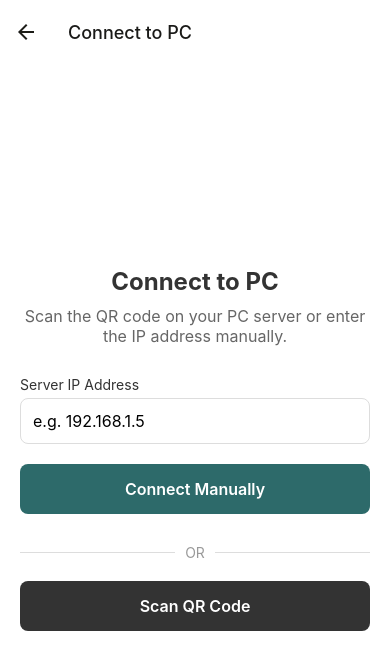
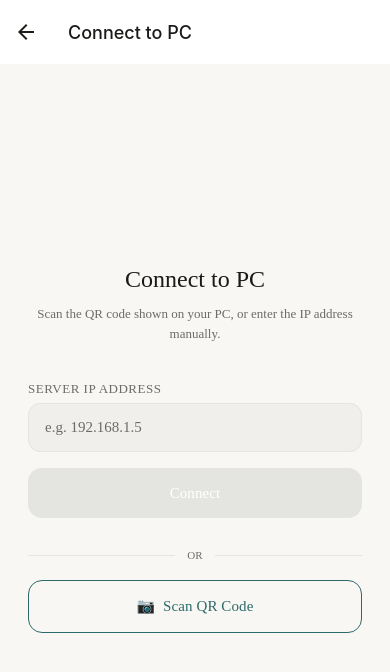
Before and after one commit to allegrafs066/Edusaku, a React Native app: screen /Connection in a window 390 px wide. Shown: the top 672 px of the page. Built offline with nearby package versions, Linux system fonts and the light colour scheme.

Commit message:
feat(fe): fix camera screen, align connection and upload screens to design system

```diff
--- a/src/screens/CameraScreen.tsx
+++ b/src/screens/CameraScreen.tsx
@@ -1,55 +1,81 @@
 import React, { useEffect } from 'react';
-import { StyleSheet, View, Text, TouchableOpacity, Image } from 'react-native';
+import { View, Text, StyleSheet, ActivityIndicator } from 'react-native';
 import { launchCamera } from 'react-native-image-picker';
 import { useNavigation } from '@react-navigation/native';
-import { LightColors } from '../theme/colors';
+import { useColors } from '../theme/colors';
+import { Typography } from '../theme/typography';
 
+// ─── Screen ───────────────────────────────────────────────────────────────────
+
+/**
+ * CameraScreen — immediately opens the native camera on mount.
+ * On success: navigates to UploadScreen with the captured imageUri.
+ * On cancel/error: goes back to the previous screen.
+ */
 const CameraScreen = () => {
   const navigation = useNavigation<any>();
+  const colors = useColors();
 
   const takePhoto = async () => {
+    try {
       const result = await launchCamera({
         mediaType: 'photo',
         quality: 0.8,
         saveToPhotos: false,
+        includeBase64: false,
       });
 
       if (result.didCancel) {
         navigation.goBack();
-    } else if (result.errorCode) {
-      console.error('Camera Error: ', result.errorMessage);
+        return;
+      }
+
+      if (result.errorCode) {
+        console.error('Camera error:', result.errorCode, result.errorMessage);
         navigation.goBack();
-    } else if (result.assets && result.assets.length > 0) {
+        return;
+      }
+
+      if (result.assets && result.assets.length > 0) {
         const asset = result.assets[0];
+        if (asset.uri) {
           navigation.navigate('Upload', { imageUri: asset.uri });
+        } else {
+          navigation.goBack();
+        }
+      }
+    } catch (error) {
+      console.error('Unexpected camera error:', error);
+      navigation.goBack();
     }
   };
 
   useEffect(() => {
     takePhoto();
+  // eslint-disable-next-line react-hooks/exhaustive-deps
   }, []);
 
   return (
-    <View style={styles.container}>
-      <ActivityIndicator size="large" color={LightColors.primary} />
-      <Text style={styles.text}>Opening Camera...</Text>
+    <View style={[styles.container, { backgroundColor: colors.background }]}>
+      <ActivityIndicator size="large" color={colors.primary} />
+      <Text style={[Typography.bodyMedium, styles.label, { color: colors.textSecondary }]}>
+        Opening camera…
+      </Text>
     </View>
   );
 };
 
-import { ActivityIndicator } from 'react-native';
+// ─── Styles ───────────────────────────────────────────────────────────────────
 
 const styles = StyleSheet.create({
   container: {
     flex: 1,
-    backgroundColor: 'white',
     alignItems: 'center',
     justifyContent: 'center',
+    gap: 16,
   },
-  text: {
-    marginTop: 20,
-    fontSize: 16,
-    color: '#666',
+  label: {
+    marginTop: 4,
   },
 });
 
--- a/src/screens/ConnectionScreen.tsx
+++ b/src/screens/ConnectionScreen.tsx
@@ -7,15 +7,21 @@ import {
   TouchableOpacity,
   Alert,
   ActivityIndicator,
+  SafeAreaView,
 } from 'react-native';
-import { CameraScreen } from 'react-native-camera-kit';
+import { Camera } from 'react-native-camera-kit';
 import { useNavigation } from '@react-navigation/native';
 import { saveServerUrl, getServerUrl } from '../utils/storage';
 import { pingServer } from '../services/NetworkService';
-import { LightColors } from '../theme/colors';
+import { useColors } from '../theme/colors';
+import { Typography } from '../theme/typography';
+
+// ─── Screen ───────────────────────────────────────────────────────────────────
 
 const ConnectionScreen = () => {
   const navigation = useNavigation<any>();
+  const colors = useColors();
+
   const [ipAddress, setIpAddress] = useState('');
   const [isScanning, setIsScanning] = useState(false);
   const [isConnecting, setIsConnecting] = useState(false);
@@ -29,6 +35,7 @@ const ConnectionScreen = () => {
     const url = await getServerUrl();
     if (url) {
       setSavedUrl(url);
+      // Pre-fill IP field from saved URL
       setIpAddress(url.replace('http://', '').split(':')[0]);
     }
   };
@@ -38,10 +45,14 @@ const ConnectionScreen = () => {
     try {
       const data = await pingServer(url);
       await saveServerUrl(url);
-      Alert.alert('Connected', `Successfully connected to ${data.message}`);
-      navigation.navigate('Home');
-    } catch (error) {
-      Alert.alert('Connection Failed', 'Could not connect to the server. Make sure you are on the same network.');
+      Alert.alert('Connected ✓', `Connected to ${data.message}`, [
+        { text: 'OK', onPress: () => navigation.navigate('Home') },
+      ]);
+    } catch {
+      Alert.alert(
+        'Connection Failed',
+        'Could not reach the server. Make sure your phone and PC are on the same WiFi network.',
+      );
     } finally {
       setIsConnecting(false);
       setIsScanning(false);
@@ -49,163 +60,197 @@ const ConnectionScreen = () => {
   };
 
   const onReadCode = (event: any) => {
-    const url = event.nativeEvent.codeStringValue;
+    const url: string = event.nativeEvent.codeStringValue;
     if (url.startsWith('http://')) {
       handleConnect(url);
     } else {
-      Alert.alert('Invalid QR Code', 'The scanned code is not a valid Edusaku server URL.');
+      Alert.alert('Invalid QR Code', 'This QR code is not an Edusaku server URL.');
     }
   };
 
+  // ── QR Scanner view ────────────────────────────────────────────────────────
+
   if (isScanning) {
     return (
-      <View style={styles.container}>
-        <CameraScreen
-          showFrame={true}
-          scanBarcode={true}
+      <View style={styles.scannerContainer}>
+        <Camera
+          style={StyleSheet.absoluteFill}
+          scanBarcode
           onReadCode={onReadCode}
+          showFrame
           frameColor="white"
-          colorForScannerFrame="black"
+          laserColor="transparent"
         />
         <TouchableOpacity
-          style={styles.cancelButton}
+          style={[styles.cancelButton, { backgroundColor: colors.overlay }]}
           onPress={() => setIsScanning(false)}
         >
-          <Text style={styles.buttonText}>Cancel</Text>
+          <Text style={[Typography.labelMedium, { color: '#FFFFFF' }]}>Cancel</Text>
         </TouchableOpacity>
       </View>
     );
   }
 
+  // ── Main view ──────────────────────────────────────────────────────────────
+
   return (
-    <View style={styles.container}>
-      <Text style={styles.title}>Connect to PC</Text>
-      <Text style={styles.subtitle}>
-        Scan the QR code on your PC server or enter the IP address manually.
+    <SafeAreaView style={[styles.container, { backgroundColor: colors.background }]}>
+      <View style={styles.inner}>
+        {/* Header text */}
+        <Text style={[Typography.heading3, styles.title, { color: colors.textPrimary }]}>
+          Connect to PC
+        </Text>
+        <Text style={[Typography.bodySmall, styles.subtitle, { color: colors.textSecondary }]}>
+          Scan the QR code shown on your PC, or enter the IP address manually.
         </Text>
 
-      <View style={styles.inputContainer}>
-        <Text style={styles.label}>Server IP Address</Text>
+        {/* IP input */}
+        <View style={styles.inputGroup}>
+          <Text style={[Typography.labelSmall, styles.label, { color: colors.textSecondary }]}>
+            SERVER IP ADDRESS
+          </Text>
           <TextInput
-          style={styles.input}
+            style={[
+              Typography.bodyMedium,
+              styles.input,
+              {
+                color: colors.textPrimary,
+                backgroundColor: colors.inputBackground,
+                borderColor: colors.border,
+              },
+            ]}
             placeholder="e.g. 192.168.1.5"
+            placeholderTextColor={colors.textSecondary}
             value={ipAddress}
             onChangeText={setIpAddress}
             keyboardType="numeric"
+            returnKeyType="done"
+            onSubmitEditing={() => {
+              if (ipAddress) handleConnect(`http://${ipAddress}:3000`);
+            }}
           />
         </View>
 
+        {/* Connect button */}
         <TouchableOpacity
-        style={styles.button}
+          style={[
+            styles.button,
+            { backgroundColor: ipAddress && !isConnecting ? colors.primary : colors.border },
+          ]}
           onPress={() => handleConnect(`http://${ipAddress}:3000`)}
           disabled={isConnecting || !ipAddress}
+          accessibilityRole="button"
+          accessibilityLabel="Connect to server"
         >
           {isConnecting ? (
-          <ActivityIndicator color="white" />
+            <ActivityIndicator color="#FFFFFF" size="small" />
           ) : (
-          <Text style={styles.buttonText}>Connect Manually</Text>
+            <Text style={[Typography.labelMedium, { color: '#FFFFFF' }]}>Connect</Text>
           )}
         </TouchableOpacity>
 
+        {/* Divider */}
         <View style={styles.divider}>
-        <View style={styles.line} />
-        <Text style={styles.dividerText}>OR</Text>
-        <View style={styles.line} />
+          <View style={[styles.dividerLine, { backgroundColor: colors.border }]} />
+          <Text style={[Typography.caption, styles.dividerText, { color: colors.textSecondary }]}>
+            OR
+          </Text>
+          <View style={[styles.dividerLine, { backgroundColor: colors.border }]} />
         </View>
 
+        {/* QR scan button */}
         <TouchableOpacity
-        style={[styles.button, styles.qrButton]}
+          style={[styles.button, styles.qrButton, { borderColor: colors.primary }]}
           onPress={() => setIsScanning(true)}
+          accessibilityRole="button"
+          accessibilityLabel="Scan QR code"
         >
-        <Text style={styles.buttonText}>Scan QR Code</Text>
+          <Text style={[Typography.labelMedium, { color: colors.primary }]}>
+            📷  Scan QR Code
+          </Text>
         </TouchableOpacity>
 
+        {/* Last connected */}
         {savedUrl && (
-        <Text style={styles.statusText}>
+          <Text style={[Typography.caption, styles.savedUrl, { color: colors.textSecondary }]}>
             Last connected: {savedUrl}
           </Text>
         )}
       </View>
+    </SafeAreaView>
   );
 };
+
+// ─── Styles ───────────────────────────────────────────────────────────────────
 
 const styles = StyleSheet.create({
   container: {
     flex: 1,
-    padding: 20,
-    backgroundColor: 'white',
+  },
+  inner: {
+    flex: 1,
+    paddingHorizontal: 28,
     justifyContent: 'center',
   },
   title: {
-    fontSize: 24,
-    fontWeight: 'bold',
-    marginBottom: 10,
-    color: '#333',
+    marginBottom: 8,
     textAlign: 'center',
   },
   subtitle: {
-    fontSize: 16,
-    color: '#666',
-    marginBottom: 30,
     textAlign: 'center',
+    marginBottom: 36,
+    lineHeight: 20,
   },
-  inputContainer: {
-    marginBottom: 20,
+  inputGroup: {
+    marginBottom: 16,
   },
   label: {
-    fontSize: 14,
-    color: '#333',
-    marginBottom: 5,
+    marginBottom: 6,
+    letterSpacing: 0.5,
   },
   input: {
     borderWidth: 1,
-    borderColor: '#ddd',
-    borderRadius: 8,
-    padding: 12,
-    fontSize: 16,
+    borderRadius: 12,
+    paddingHorizontal: 16,
+    paddingVertical: 12,
   },
   button: {
-    backgroundColor: LightColors.primary,
-    padding: 15,
-    borderRadius: 8,
+    borderRadius: 14,
+    paddingVertical: 15,
     alignItems: 'center',
-    marginBottom: 10,
+    marginBottom: 12,
   },
   qrButton: {
-    backgroundColor: '#333',
-  },
-  buttonText: {
-    color: 'white',
-    fontSize: 16,
-    fontWeight: '600',
-  },
-  cancelButton: {
-    position: 'absolute',
-    bottom: 50,
-    alignSelf: 'center',
-    backgroundColor: 'rgba(0,0,0,0.5)',
-    padding: 15,
-    borderRadius: 30,
+    backgroundColor: 'transparent',
+    borderWidth: 1.5,
   },
   divider: {
     flexDirection: 'row',
     alignItems: 'center',
-    marginVertical: 20,
+    marginVertical: 16,
   },
-  line: {
+  dividerLine: {
     flex: 1,
-    height: 1,
-    backgroundColor: '#ddd',
+    height: StyleSheet.hairlineWidth,
   },
   dividerText: {
-    marginHorizontal: 10,
-    color: '#999',
+    marginHorizontal: 12,
   },
-  statusText: {
-    marginTop: 20,
-    fontSize: 12,
-    color: '#999',
+  savedUrl: {
+    marginTop: 24,
     textAlign: 'center',
+  },
+  // QR scanner
+  scannerContainer: {
+    flex: 1,
+  },
+  cancelButton: {
+    position: 'absolute',
+    bottom: 48,
+    alignSelf: 'center',
+    paddingHorizontal: 28,
+    paddingVertical: 14,
+    borderRadius: 30,
   },
 });
 
--- a/src/screens/UploadScreen.tsx
+++ b/src/screens/UploadScreen.tsx
@@ -7,16 +7,23 @@ import {
   TouchableOpacity,
   Alert,
   ActivityIndicator,
+  SafeAreaView,
 } from 'react-native';
 import { useRoute, useNavigation } from '@react-navigation/native';
 import { getServerUrl } from '../utils/storage';
 import { uploadImage } from '../services/UploadService';
-import { LightColors } from '../theme/colors';
+import { useColors } from '../theme/colors';
+import { Typography } from '../theme/typography';
+import ProgressBar from '../components/ProgressBar';
+
+// ─── Screen ───────────────────────────────────────────────────────────────────
 
 const UploadScreen = () => {
   const route = useRoute<any>();
   const navigation = useNavigation<any>();
-  const { imageUri } = route.params;
+  const colors = useColors();
+
+  const { imageUri } = route.params as { imageUri: string };
 
   const [isUploading, setIsUploading] = useState(false);
   const [uploadProgress, setUploadProgress] = useState(0);
@@ -24,22 +31,29 @@ const UploadScreen = () => {
   const handleUpload = async () => {
     const baseUrl = await getServerUrl();
     if (!baseUrl) {
-      Alert.alert('Not Connected', 'Please connect to your PC server first.', [
-        { text: 'Go to Connection', onPress: () => navigation.navigate('Connection') },
-      ]);
+      Alert.alert(
+        'Not Connected',
+        'Connect to your PC server first.',
+        [
+          { text: 'Go to Connection', onPress: () => navigation.navigate('Connection') },
+          { text: 'Cancel', style: 'cancel' },
+        ],
+      );
       return;
     }
 
     setIsUploading(true);
+    setUploadProgress(0);
+
     try {
       await uploadImage(baseUrl, imageUri, (progress) => {
-        setUploadProgress(progress);
+        setUploadProgress(progress / 100); // ProgressBar expects 0–1
       });
-      Alert.alert('Success', 'Document uploaded to PC successfully!', [
+      Alert.alert('Sent ✓', 'Document uploaded to your PC successfully.', [
         { text: 'OK', onPress: () => navigation.navigate('Home') },
       ]);
-    } catch (error) {
-      Alert.alert('Upload Failed', 'Failed to send document to PC. Check your connection.');
+    } catch {
+      Alert.alert('Upload Failed', 'Could not send the document. Check your connection and try again.');
     } finally {
       setIsUploading(false);
       setUploadProgress(0);
@@ -47,58 +61,77 @@ const UploadScreen = () => {
   };
 
   return (
-    <View style={styles.container}>
-      <Text style={styles.title}>Preview Document</Text>
+    <SafeAreaView style={[styles.container, { backgroundColor: colors.background }]}>
+      {/* Title */}
+      <Text style={[Typography.heading3, styles.title, { color: colors.textPrimary }]}>
+        Preview Document
+      </Text>
 
-      <View style={styles.previewContainer}>
+      {/* Image preview */}
+      <View style={[styles.previewContainer, { backgroundColor: colors.surface, borderColor: colors.border }]}>
         <Image source={{ uri: imageUri }} style={styles.previewImage} resizeMode="contain" />
       </View>
 
-      {isUploading ? (
-        <View style={styles.progressContainer}>
-          <ActivityIndicator size="large" color={LightColors.primary} />
-          <Text style={styles.progressText}>Uploading: {uploadProgress}%</Text>
-          <View style={styles.progressBarBackground}>
-            <View style={[styles.progressBarForeground, { width: `${uploadProgress}%` }]} />
+      {/* Upload progress */}
+      {isUploading && (
+        <View style={styles.progressSection}>
+          <ProgressBar progress={uploadProgress} height={6} />
+          <View style={styles.progressRow}>
+            <ActivityIndicator size="small" color={colors.primary} />
+            <Text style={[Typography.caption, { color: colors.textSecondary }]}>
+              Sending to PC… {Math.round(uploadProgress * 100)}%
+            </Text>
           </View>
         </View>
-      ) : (
-        <View style={styles.buttonContainer}>
+      )}
+
+      {/* Action buttons */}
+      {!isUploading && (
+        <View style={styles.buttonRow}>
           <TouchableOpacity
-            style={[styles.button, styles.retakeButton]}
+            style={[styles.button, styles.retakeButton, { borderColor: colors.border }]}
             onPress={() => navigation.navigate('Camera')}
+            accessibilityRole="button"
+            accessibilityLabel="Retake photo"
           >
-            <Text style={styles.buttonText}>Retake</Text>
+            <Text style={[Typography.labelMedium, { color: colors.textPrimary }]}>
+              Retake
+            </Text>
           </TouchableOpacity>
+
           <TouchableOpacity
-            style={[styles.button, styles.uploadButton]}
+            style={[styles.button, styles.uploadButton, { backgroundColor: colors.primary }]}
             onPress={handleUpload}
+            accessibilityRole="button"
+            accessibilityLabel="Send document to PC"
           >
-            <Text style={styles.buttonText}>Send to PC</Text>
+            <Text style={[Typography.labelMedium, { color: '#FFFFFF' }]}>
+              Send to PC
+            </Text>
           </TouchableOpacity>
         </View>
       )}
-    </View>
+    </SafeAreaView>
   );
 };
+
+// ─── Styles ───────────────────────────────────────────────────────────────────
 
 const styles = StyleSheet.create({
   container: {
     flex: 1,
-    padding: 20,
-    backgroundColor: 'white',
+    paddingHorizontal: 20,
+    paddingTop: 8,
+    paddingBottom: 24,
   },
   title: {
-    fontSize: 20,
-    fontWeight: 'bold',
-    marginBottom: 20,
     textAlign: 'center',
-    color: '#333',
+    marginBottom: 16,
   },
   previewContainer: {
     flex: 1,
-    backgroundColor: '#f0f0f0',
-    borderRadius: 12,
+    borderRadius: 16,
+    borderWidth: 1,
     overflow: 'hidden',
     marginBottom: 20,
   },
@@ -106,48 +139,29 @@ const styles = StyleSheet.create({
     width: '100%',
     height: '100%',
   },
-  buttonContainer: {
+  progressSection: {
+    marginBottom: 20,
+    gap: 10,
+  },
+  progressRow: {
     flexDirection: 'row',
-    justifyContent: 'space-between',
+    alignItems: 'center',
+    gap: 8,
+  },
+  buttonRow: {
+    flexDirection: 'row',
+    gap: 12,
   },
   button: {
-    flex: 0.48,
-    padding: 15,
-    borderRadius: 8,
+    flex: 1,
+    paddingVertical: 15,
+    borderRadius: 14,
     alignItems: 'center',
   },
   retakeButton: {
-    backgroundColor: '#666',
+    borderWidth: 1.5,
   },
-  uploadButton: {
-    backgroundColor: LightColors.primary,
-  },
-  buttonText: {
-    color: 'white',
-    fontSize: 16,
-    fontWeight: '600',
-  },
-  progressContainer: {
-    alignItems: 'center',
-    padding: 20,
-  },
-  progressText: {
-    marginTop: 10,
-    fontSize: 16,
-    color: '#333',
-  },
-  progressBarBackground: {
-    width: '100%',
-    height: 10,
-    backgroundColor: '#eee',
-    borderRadius: 5,
-    marginTop: 15,
-    overflow: 'hidden',
-  },
-  progressBarForeground: {
-    height: '100%',
-    backgroundColor: LightColors.primary,
-  },
+  uploadButton: {},
 });
 
 export default UploadScreen;
```
Also changed, not shown: 1 other file (tests, documents, lock files or other folders). Lines whose indentation alone changed are shown as unchanged.
